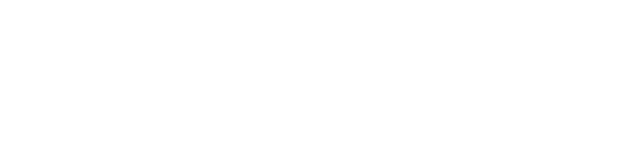
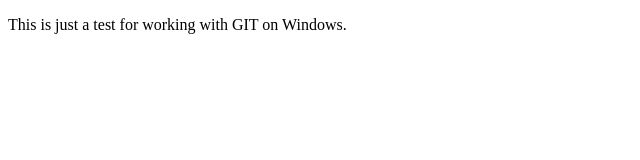
Before and after one commit to d3njar/test-repo, a plain HTML site: page index.html in a window 1280 px wide. Shown: the whole page, without its empty margins (0-640 px from the left). Drawn offline with Linux system fonts and the light colour scheme.

Commit message:
added content index.html

```diff
--- a/index.html
+++ b/index.html
@@ -1,9 +1,11 @@
 <!DOCTYPE html>
 <html>
     <head>
-
+        <title>Just a test</title>
+        <meta content="utf-8">
+        <meta name="viewport" content="width=device-width, initial-scale=1">
     </head>
     <body>
-
+        <p>This is just a test for working with GIT on Windows.</p>
     </body>
 </html>
```
